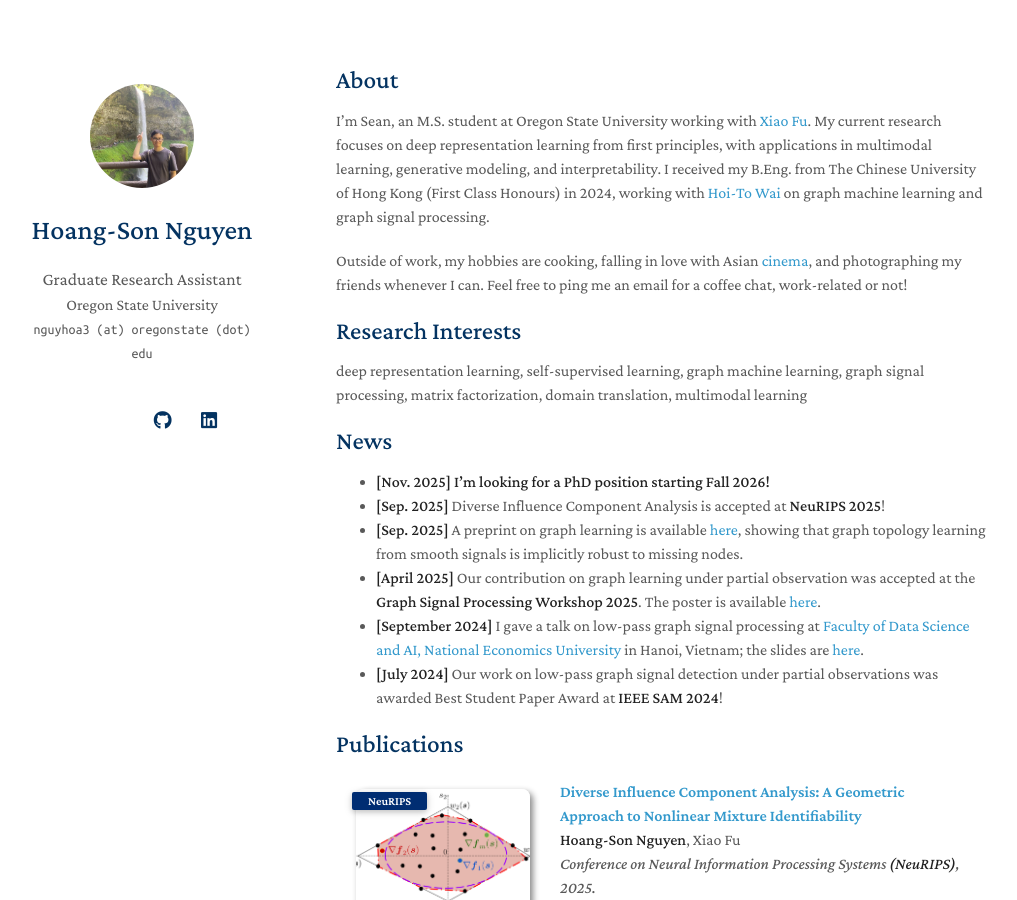
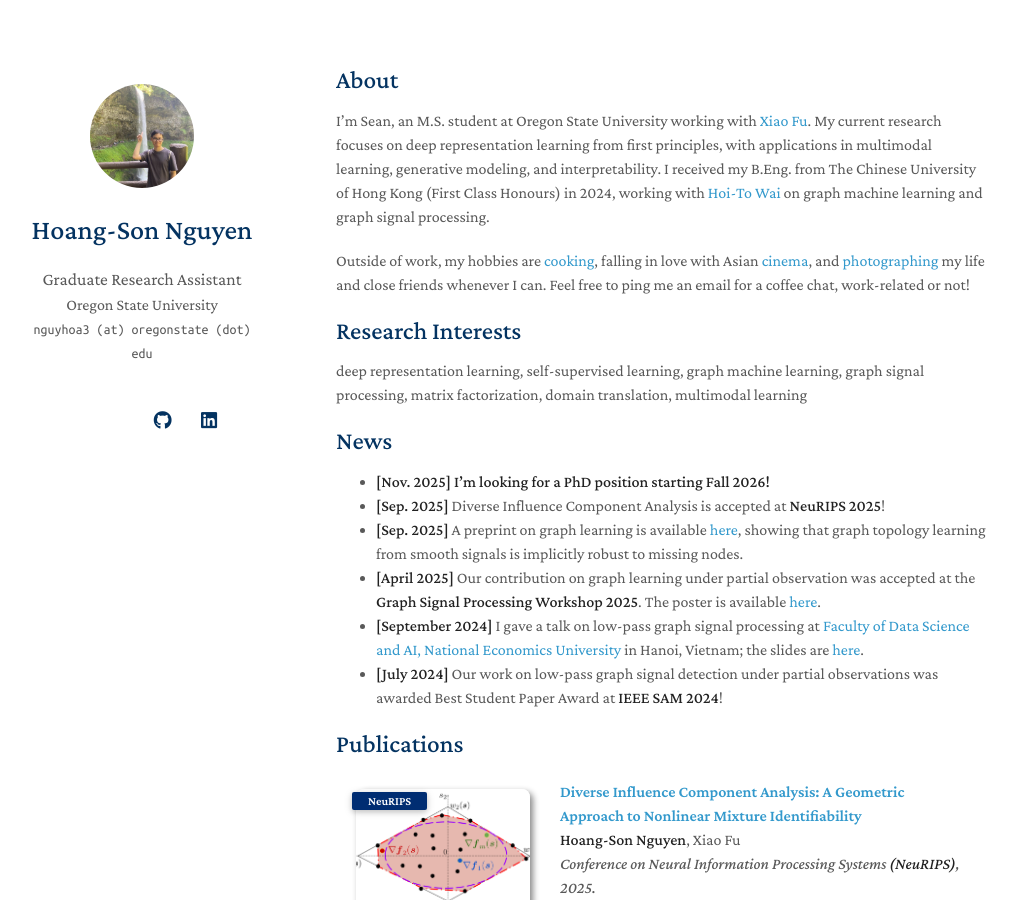
Before and after one commit to hsnguyen24/hsnguyen24.github.io, a Jekyll site: the page built from index.md, in a window 1280 px wide and 900 px high. Shown: the whole window, without its empty margins (134-1151 px from the left). Built offline with Jekyll 4.4.1, drawn with Linux system fonts in a browser that asks for light colours; nearby versions of some CDN libraries; a style sheet for code colours, icons or effects is not loaded; our own code applies the rules of GitHub Pages for plain Markdown files.

Commit message:
Update index.md

```diff
--- a/index.md
+++ b/index.md
@@ -6,7 +6,7 @@ layout: homepage
 
 I'm Sean, an M.S. student at Oregon State University working with [Xiao Fu](https://web.engr.oregonstate.edu/~fuxia). My current research focuses on deep representation learning from first principles, with applications in multimodal learning, generative modeling, and interpretability. I received my B.Eng. from The Chinese University of Hong Kong (First Class Honours) in 2024, working with [Hoi-To Wai](https://www1.se.cuhk.edu.hk/~htwai) on graph machine learning and graph signal processing.
 
-Outside of work, my hobbies are cooking, falling in love with Asian [cinema](https://letterboxd.com/notseanthesheep/), and photographing my friends whenever I can. Feel free to ping me an email for a coffee chat, work-related or not!
+Outside of work, my hobbies are [cooking](https://cookpad.com/vn/nguoi-su-dung/18474087/), falling in love with Asian [cinema](https://letterboxd.com/notseanthesheep/), and [photographing](https://www.flickr.com/photos/portlandprince25/) my life and close friends whenever I can. Feel free to ping me an email for a coffee chat, work-related or not!
 
 ## Research Interests
 deep representation learning, self-supervised learning, graph machine learning, graph signal processing, matrix factorization, domain translation, multimodal learning
```
